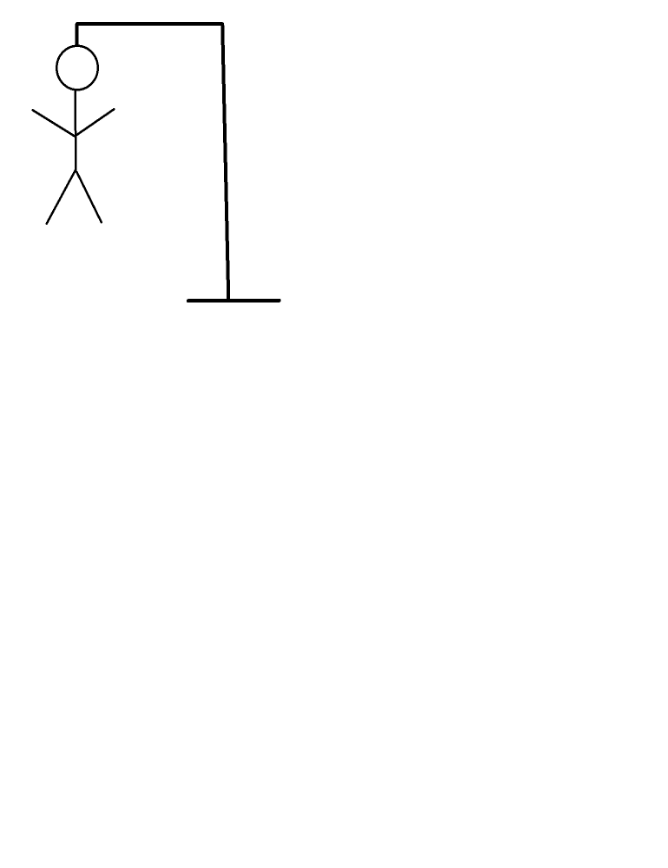
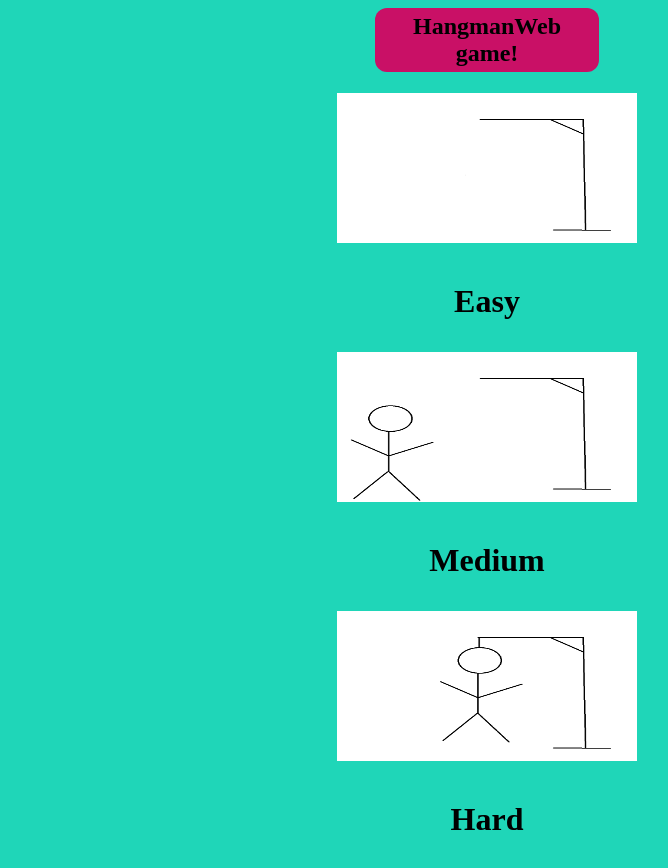
Before and after one commit to LGARRABOS/Hangman-Web, a plain HTML site: page home.html in a window 1280 px wide. Shown: the whole page, without its empty margins (153-821 px from the left). Before the commit the page ends 800 px from the top, so only its background shows below. Drawn offline with Linux system fonts and the light colour scheme.

Commit message:
page web V3

```diff
--- a/home.css
+++ b/home.css
@@ -0,0 +1,20 @@
+body {
+    background-color: rgb(31, 214, 184);
+}
+h1 {
+    text-align: center;
+}
+h2{
+    height: auto;
+    line-height: normal;
+    text-align: center;
+    background-color: rgb(201, 16, 102);
+    margin: auto;
+    width: 17%;
+    border: 3px hidden;
+    border-radius: 12px;
+    padding: 5px;
+}
+h3 {
+    text-align: center;
+}
--- a/home.html
+++ b/home.html
@@ -9,7 +9,27 @@
       <link rel="stylesheet" href="home.css">
 
     </head>
+    <body>
+      <h2>
+        HangmanWeb game!
+      </h2>
     <h1>
-        <img src="pendue.png" height="300px" width="500px">
+        <img src="Facile.png" height="150px" width="300px">
+        <p>
+          Easy
+        </p>
     </h1>
+    <h1>
+      <img src="Moyen.png" height="150px" width="300px">
+      <p>
+        Medium
+      </p>
+    </h1>
+    <h1>
+      <img src="Difficile .png" height="150px" width="300px">
+      <p>
+        Hard
+      </p>
+    </h1>
+  </body>
 </html>
```
Also changed, not shown: Difficile .png (added), Facile.png (added), Moyen.png (added), pendue.png (deleted).
